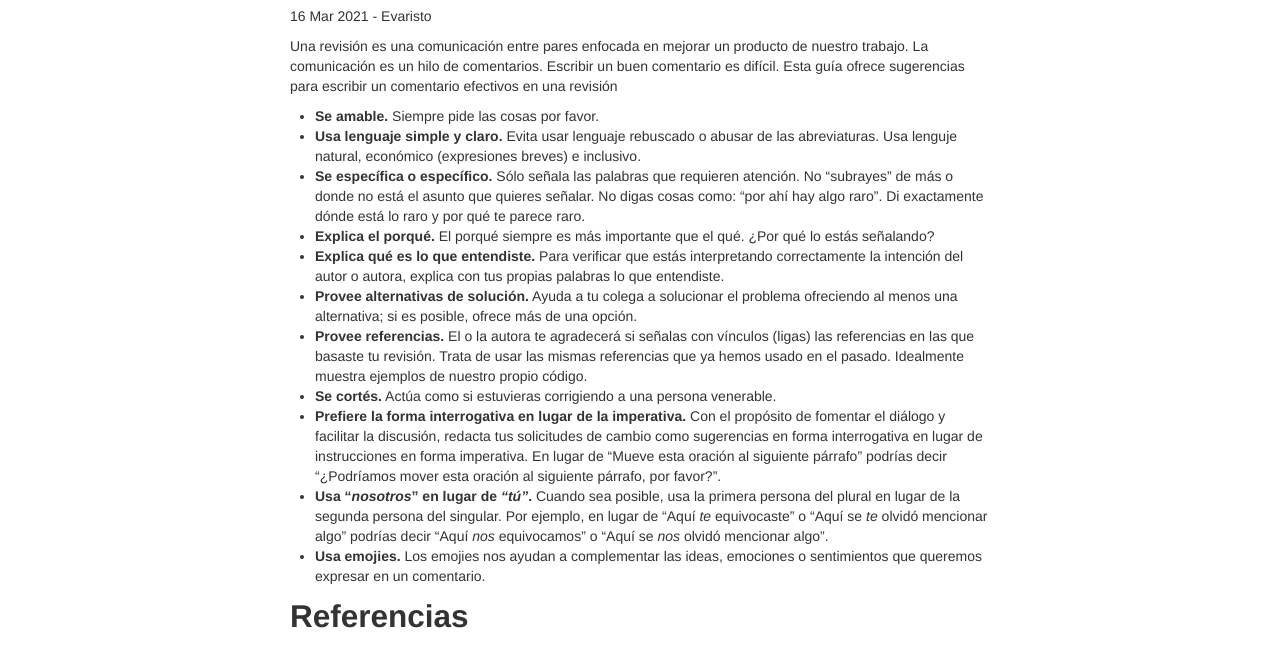
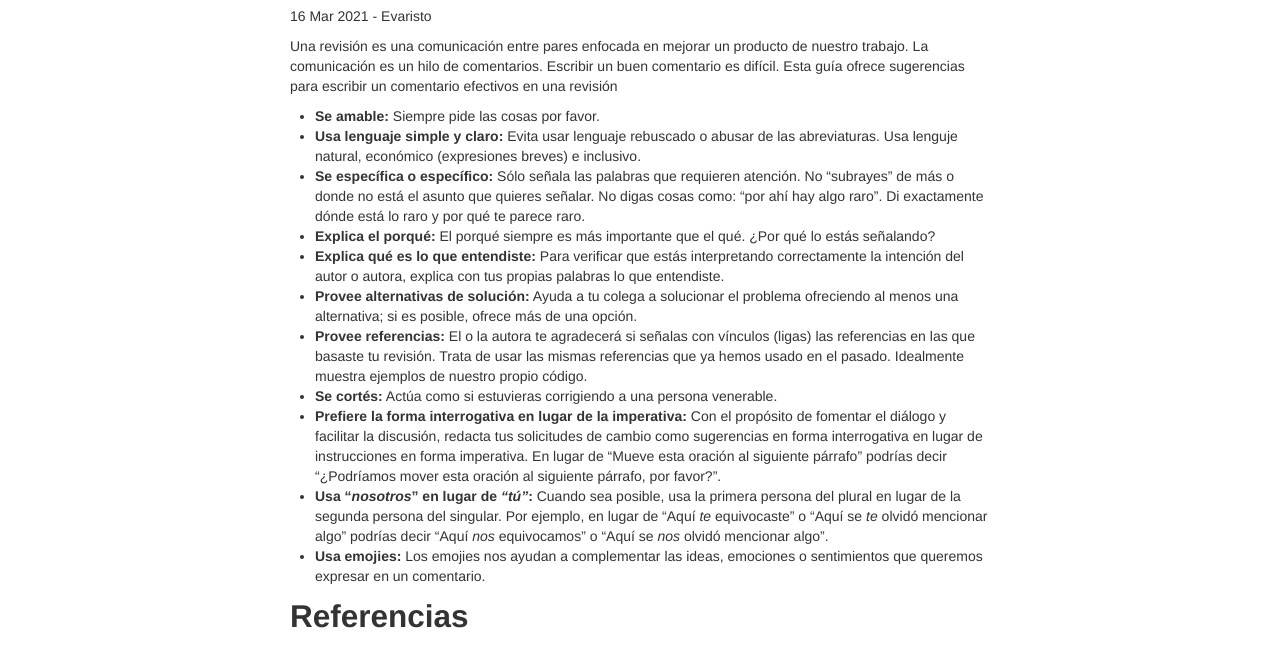
Before and after one commit to LizethMReyes/islasgeci.github.io, a Jekyll site: the page built from _posts/2021-03-16-comentarios_revision.md, in a window 1280 px wide. Shown: the part 146-794 px from the top of the page. Built offline with Jekyll 4.4.1, drawn with Linux system fonts in a browser that asks for light colours.

Commit message:
🕵️ Incorpora revisión de Fernando 🤡

```diff
--- a/_posts/2021-03-16-comentarios_revision.md
+++ b/_posts/2021-03-16-comentarios_revision.md
@@ -9,31 +9,31 @@ Una revisión es una comunicación entre pares enfocada en mejorar un producto d
 comunicación es un hilo de comentarios. Escribir un buen comentario es difícil. Esta guía ofrece
 sugerencias para escribir un comentario efectivos en una revisión
 
-- **Se amable.** Siempre pide las cosas por favor.
-- **Usa lenguaje simple y claro.** Evita usar lenguaje rebuscado o abusar de las abreviaturas. Usa
+- **Se amable:** Siempre pide las cosas por favor.
+- **Usa lenguaje simple y claro:** Evita usar lenguaje rebuscado o abusar de las abreviaturas. Usa
   lenguje natural, económico (expresiones breves) e inclusivo.
-- **Se específica o específico.** Sólo señala las palabras que requieren atención. No "subrayes" de
+- **Se específica o específico:** Sólo señala las palabras que requieren atención. No "subrayes" de
   más o donde no está el asunto que quieres señalar. No digas cosas como: "por ahí hay algo raro".
   Di exactamente dónde está lo raro y por qué te parece raro.
-- **Explica el porqué.** El porqué siempre es más importante que el qué. ¿Por qué lo estás
+- **Explica el porqué:** El porqué siempre es más importante que el qué. ¿Por qué lo estás
   señalando?
-- **Explica qué es lo que entendiste.** Para verificar que estás interpretando correctamente la
+- **Explica qué es lo que entendiste:** Para verificar que estás interpretando correctamente la
   intención del autor o autora, explica con tus propias palabras lo que entendiste.
-- **Provee alternativas de solución.** Ayuda a tu colega a solucionar el problema ofreciendo al
+- **Provee alternativas de solución:** Ayuda a tu colega a solucionar el problema ofreciendo al
   menos una alternativa; si es posible, ofrece más de una opción.
-- **Provee referencias.** El o la autora te agradecerá si señalas con vínculos (ligas) las
+- **Provee referencias:** El o la autora te agradecerá si señalas con vínculos (ligas) las
   referencias en las que basaste tu revisión. Trata de usar las mismas referencias que ya hemos
   usado en el pasado. Idealmente muestra ejemplos de nuestro propio código.
-- **Se cortés.** Actúa como si estuvieras corrigiendo a una persona venerable.
-- **Prefiere la forma interrogativa en lugar de la imperativa.** Con el propósito de fomentar el
+- **Se cortés:** Actúa como si estuvieras corrigiendo a una persona venerable.
+- **Prefiere la forma interrogativa en lugar de la imperativa:** Con el propósito de fomentar el
   diálogo y facilitar la discusión, redacta tus solicitudes de cambio como sugerencias en forma
   interrogativa en lugar de instrucciones en forma imperativa. En lugar de "Mueve esta oración al
   siguiente párrafo" podrías decir "¿Podríamos mover esta oración al siguiente párrafo, por favor?".
-- **Usa "_nosotros_" en lugar de _"tú"_.** Cuando sea posible, usa la primera persona del plural en
+- **Usa "_nosotros_" en lugar de _"tú"_:** Cuando sea posible, usa la primera persona del plural en
   lugar de la segunda persona del singular. Por ejemplo, en lugar de "Aquí _te_ equivocaste" o "Aquí
   se _te_ olvidó mencionar algo" podrías decir "Aquí _nos_ equivocamos" o "Aquí se _nos_ olvidó
   mencionar algo".
-- **Usa emojies.** Los emojies nos ayudan a complementar las ideas, emociones o sentimientos que
+- **Usa emojies:** Los emojies nos ayudan a complementar las ideas, emociones o sentimientos que
   queremos expresar en un comentario.
 
 ## Referencias
```
